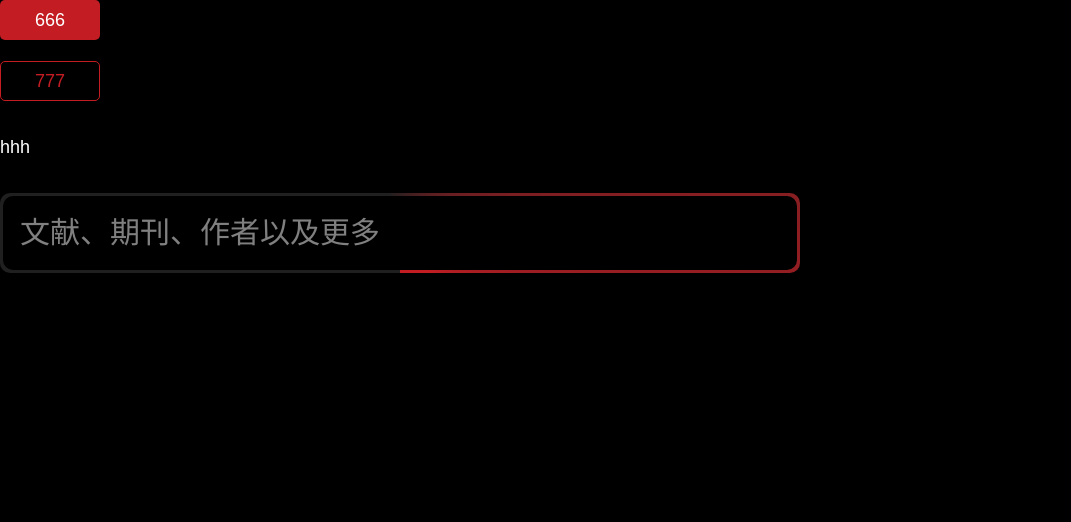
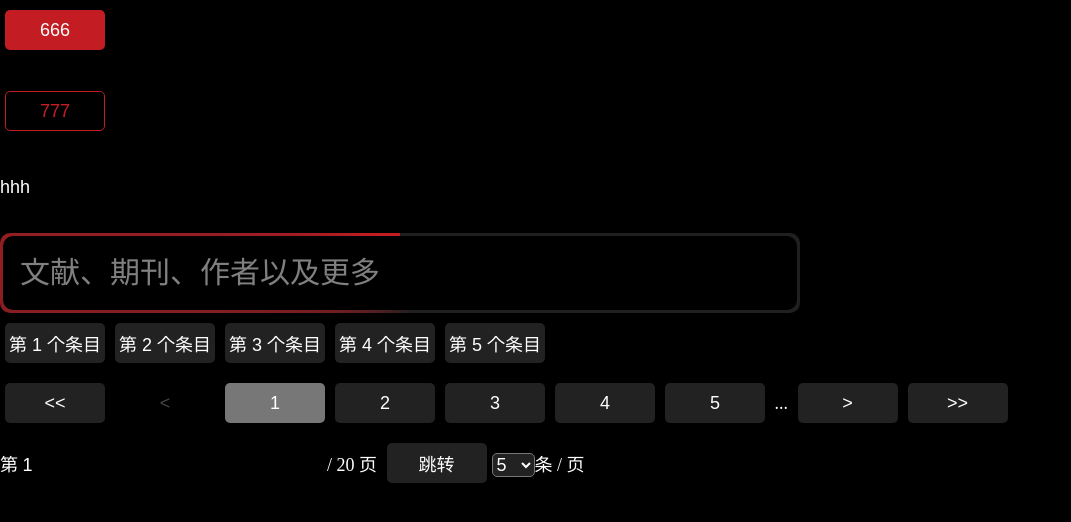
Before and after one commit to VeryGoodEffect/ipaper-frontend, a Vue app: page / in a window 1280 px wide. Before the commit this address had no page. Shown: the top 522 px of the page, without its empty margins (0-1071 px from the left). Built offline with nearby package versions, Linux system fonts and the light colour scheme.

Commit message:
添加分页器

```diff
--- a/src/App.vue
+++ b/src/App.vue
@@ -6,15 +6,40 @@
   <input type="text" :value="msg">
   <br><br>
   <div class="huge-input-wrapper">
-    <input class="huge-input" type="text" placeholder="文献、期刊、作者以及更多"/>
+    <input class="huge-input" type="text" placeholder="文献、期刊、作者以及更多" />
   </div>
+  <pagination :default-items-per-page="5">
+    <button v-for="i in 100" :key="i" @click="handleclick(i)">
+    第 {{ i }} 个条目
+    </button>
+    <!-- <div>hhh</div>
+    <button>
+      按钮
+    </button>
+    <input type="text">
+    <span>一个span</span>
+    <select>
+      <option>选项1</option>
+      <option>这里是Illli</option>
+    </select>
+    <textarea>textarea</textarea>
+    <table>table</table>
+    <ol><li>ol li</li></ol>
+    <ul><li>ul li</li></ul>
+    <input type="color"> -->
+
+  </pagination>
 </template>
 
 <script setup>
-import {ref} from 'vue';
+import { ref,} from 'vue';
+import Pagination from './components/pagination/Pagination.vue';
 let msg = ref('hhh')
 
+
+let handleclick = (i)=>{
+  alert('点击第'+i+'个条目')
+}
 </script>
 
-<style scoped>
-</style>
+<style scoped></style>
--- /dev/null
+++ b/src/components/pagination/Pagination.vue
@@ -0,0 +1,86 @@
+<template>
+  <div>
+    <!-- 条目显示 -->
+    <div ref="container" class="page-content">
+      <slot></slot>
+    </div>
+    <!-- Pagination Component -->
+    <pagination-bar :itemsPerPage="itemsPerPage" :current-page="currentPage" :total-pages="totalPages"
+      @page-change="changePage" @item-per-page-change="changeItemsPerPage" />
+  </div>
+</template>
+
+<script>
+import PaginationBar from './PaginationBar.vue'
+export default {
+  components: {
+    PaginationBar,
+  },
+  data() {
+    return {
+      currentPage: 0,
+      totalPages: 0,
+      clickable: true,
+      itemsPerPage: this.defaultItemsPerPage,
+    }
+  },
+  props: {
+    defaultItemsPerPage: {
+      type: Number,
+      default: 10
+    }
+  },
+  methods: {
+    changePage(page) {
+      //延时生效以防止有人乱按
+      if (this.clickable) {
+        this.clickable = false
+        setTimeout(() => this.clickable = true, 200)
+        this.currentPage = page
+      }
+    },
+    changeItemsPerPage(itemsPerPage) {
+      console.log(itemsPerPage, this.itemsPerPage)
+      this.itemsPerPage = itemsPerPage
+      console.log(itemsPerPage, this.itemsPerPage)
+    }
+  },
+  watch: {
+    // 'this.$refs.container.children.length'() {
+    //   this.totalPages = Math.ceil(this.$refs.container.children.length / this.itemsPerPage)
+    // },
+    itemsPerPage() {
+      this.totalPages = Math.ceil(this.$refs.container.children.length / this.itemsPerPage)
+    },
+    totalPages() {
+      this.currentPage = 1
+      let container = document.querySelector('.page-content')
+      Object.values(this.$refs.container.children).forEach((node, index) => {
+        if (index >= (this.currentPage - 1) * this.itemsPerPage && index < this.currentPage * this.itemsPerPage) {
+          node.style.display = ""
+        }
+        else {
+          node.style.display = "none"
+        }
+      })
+    },
+    currentPage(newval) {
+      let container = document.querySelector('.page-content')
+      Object.values(this.$refs.container.children).forEach((node, index) => {
+        if (index >= (newval - 1) * this.itemsPerPage && index < newval * this.itemsPerPage) {
+          node.style.display = ""
+        }
+        else {
+          node.style.display = "none"
+        }
+      })
+    }
+
+  },
+  mounted() {
+    this.totalPages = Math.ceil(this.$refs.container.children.length / this.itemsPerPage)
+  }
+}
+</script>
+
+<style scoped></style>
--- /dev/null
+++ b/src/components/pagination/PaginationBar.vue
@@ -0,0 +1,121 @@
+<template>
+  <div class="pagination">
+    <!-- 第一页 -->
+    <button @click="firstPage">
+      &lt;&lt;
+    </button>
+    <!-- 前一页 -->
+    <button @click="prevPage" :disabled="currentPage === 1" :class="{ 'disabled': currentPage === 1 }">
+      &lt;
+    </button>
+    <!-- 页面前省略号 -->
+    <span
+      v-if="currentPage - (currentPage > 2 ? (totalPages - currentPage > 2 ? 2 : 4 - (totalPages - currentPage)) : currentPage - 1) > 1">
+      ... </span>
+    <!-- 很多页码.显示前后五页 -->
+    <button
+      v-for="page in [...Array(Math.min(totalPages, currentPage + (currentPage > 2 ? (totalPages - currentPage > 2 ? 2 : totalPages - currentPage) : 5 - currentPage)) + 1).keys()]
+        .slice(Math.max(1, currentPage - (currentPage > 2 ? (totalPages - currentPage > 2 ? 2 : 4 - (totalPages - currentPage)) : currentPage - 1)))"
+      :key="page" @click="changePage(page)" :class="{ active: page === currentPage }">
+      {{ page }}
+    </button>
+    <!-- 页面后省略号 -->
+    <span
+      v-if="currentPage + (currentPage > 2 ? (totalPages - currentPage > 2 ? 2 : totalPages - currentPage) : 5 - currentPage) < totalPages">
+      ... </span>
+    <button @click="nextPage" :disabled="currentPage === totalPages" :class="{ 'disabled': currentPage === totalPages }">
+      &gt;
+    </button>
+    <button @click="lastPage">
+      &gt;&gt;
+    </button>
+    <div>
+      <span> 第 </span>
+      <input type="number" v-model="jumpPage" @keydown.enter="jumpToPage" min="1" :max="totalPages"
+        placeholder="Go to Page">
+      <span> / {{ totalPages }} 页 </span>
+      <button @click="jumpToPage"> 跳转 </button>
+
+      <select :value="itemsPerPage" @change="$emit('item-per-page-change', Number($event.target.value))">
+        <option :value="5">5</option>
+        <option :value="10">10</option>
+        <option :value="20">20</option>
+        <option :value="50">50</option>
+      </select>
+      <span>条 / 页</span>
+    </div>
+  </div>
+</template>
+
+<script>
+export default {
+  data() {
+    return {
+      jumpPage: 1,
+    }
+  },
+  props: {
+    currentPage: {
+      type: Number,
+      default: 1.
+    },
+    totalPages: {
+      type: Number,
+      default: 10
+    },
+    itemsPerPage: {
+      type: Number,
+      default: 10
+    },
+  },
+  methods: {
+    firstPage() {
+      this.$emit('page-change', 1)
+    },
+    lastPage() {
+      this.$emit('page-change', this.totalPages)
+    },
+    prevPage() {
+      if (this.currentPage > 1) {
+        this.$emit('page-change', this.currentPage - 1)
+      }
+    },
+    nextPage() {
+      if (this.currentPage < this.totalPages) {
+        this.$emit('page-change', this.currentPage + 1)
+      }
+    },
+    changePage(page) {
+      this.$emit('page-change', page)
+    },
+    jumpToPage() {
+      if (this.jumpPage > 0 && this.jumpPage <= this.totalPages)
+        this.$emit('page-change', this.jumpPage)
+    }
+  },
+}
+</script>
+
+<style>
+/* Add your CSS styles for the pagination component here */
+button {
+  background: #222;
+  margin: 10px 5px;
+}
+
+button.active {
+  background: #777;
+}
+
+button.disabled {
+  background: #000;
+  color: #444;
+  cursor: not-allowed;
+}
+
+select {
+  background: #222;
+  border-radius: 5px;
+  cursor: pointer;
+}
+</style>
--- a/vite.config.js
+++ b/vite.config.js
@@ -10,7 +10,7 @@ export default defineConfig({
   ],
   resolve: {
     alias: {
-      '@': fileURLToPath(new URL('./src', import.meta.url))
+      '@': fileURLToPath(new URL('./src', import.meta.url)),
     }
   }
 })
```
